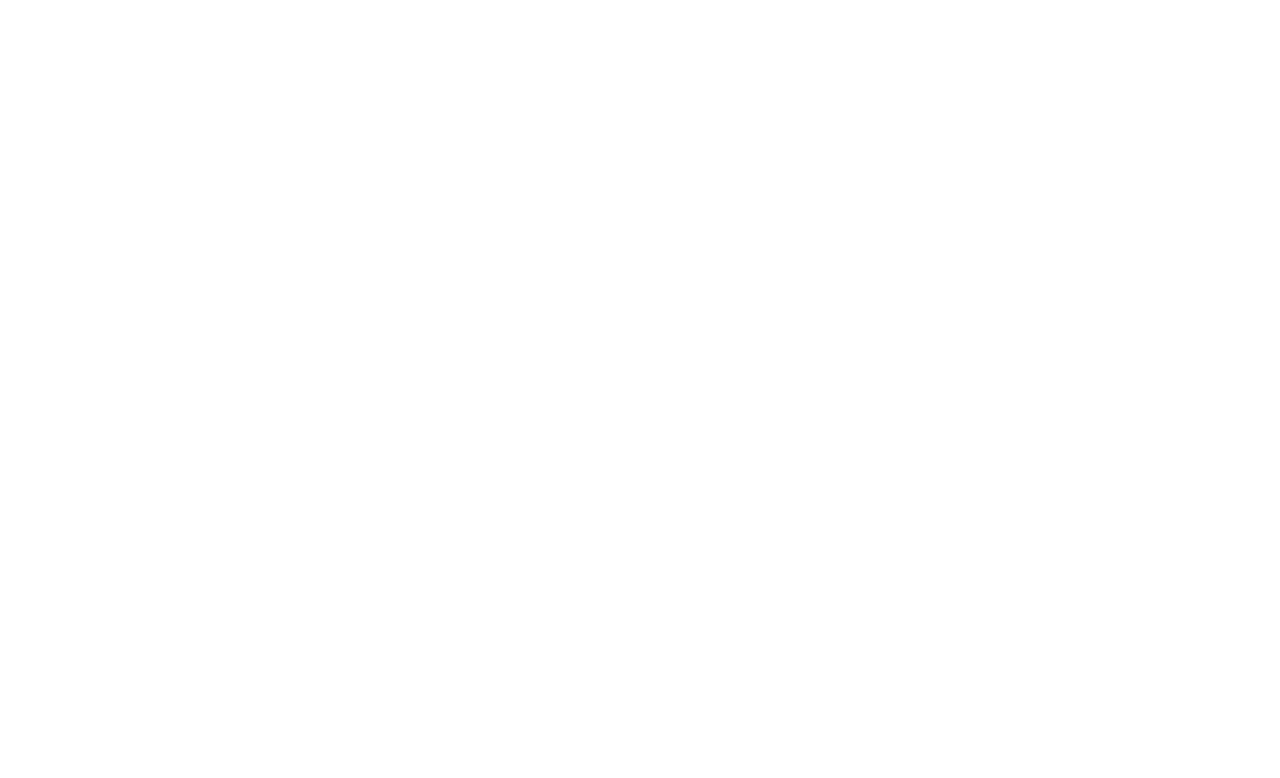
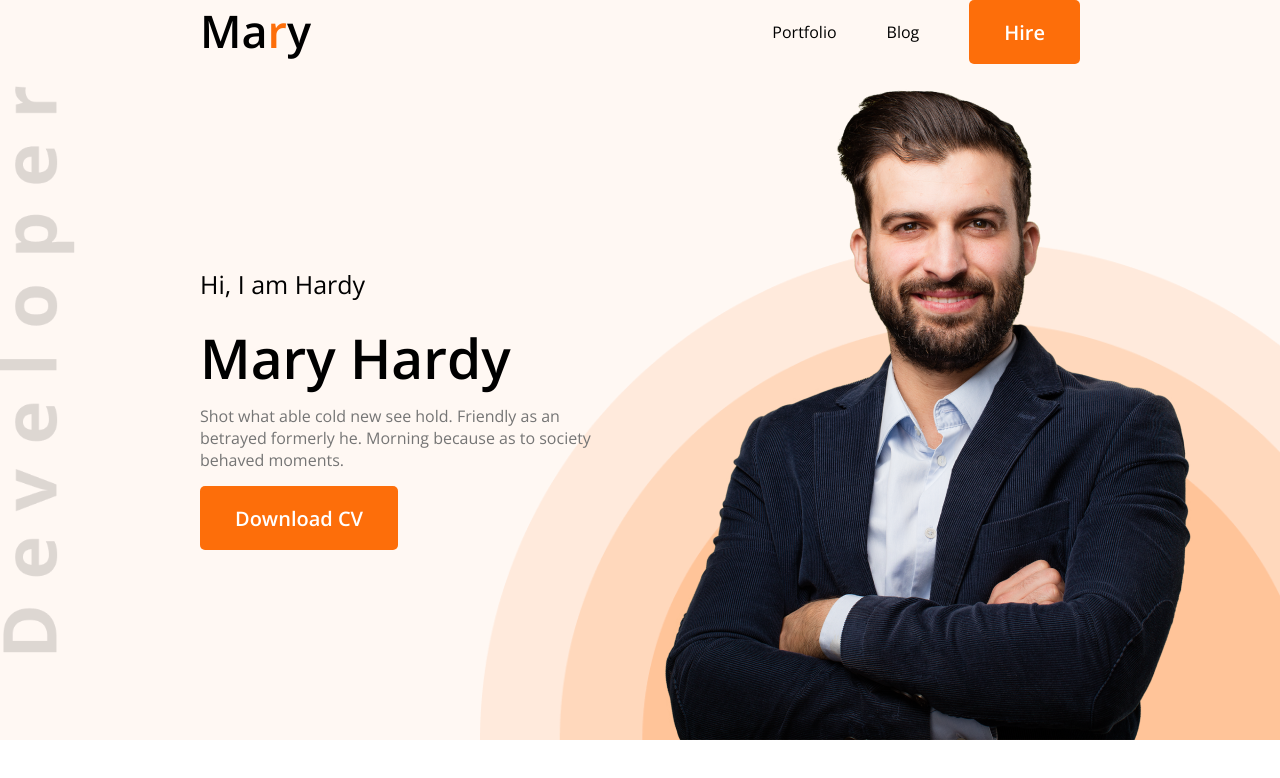
Before and after one commit to emon3455/PG-M1-Module-5, a plain HTML site: page index.html in a window 1280 px wide. Drawn offline with nearby package versions, Linux system fonts and the light colour scheme.

Commit message:
commit after completing header

```diff
--- a/Styles/demo_portfolio.css
+++ b/Styles/demo_portfolio.css
@@ -0,0 +1,88 @@
+* {
+  margin: 0;
+  font-family: "Open Sans", sans-serif;
+}
+
+/* common code */
+
+.primary-clr {
+  color: #fd6e0a;
+}
+
+.btn-primary {
+    padding: 18px 35px;
+    color: #ffff;
+    font-weight: 700;
+    font-size: 20px;
+    height: 64px;
+    border: 0;
+    border-radius: 5px;
+    background-color: #fd6e0a;
+
+}
+
+/* common code */
+.header{
+    background-color: #FFF8F3;
+    background-image: url(../images/header_bg.png) , url(../images/developer.png);
+    background-repeat: no-repeat;
+    background-position: bottom right , center left;
+    background-size: 800px, 75px;
+}
+/* Header and navigation style start */
+
+nav {
+  display: flex;
+  justify-content: space-between;
+  margin: 0 200px;
+}
+
+nav ul {
+  display: flex;
+  align-items: center;
+}
+
+nav li {
+  list-style: none;
+  text-decoration: none;
+  margin-left: 50px;
+}
+.nav-title {
+  font-weight: 800;
+  font-size: 45px;
+}
+
+/* Header and navigation style end */
+
+
+/* banner start */
+
+.banner{
+    margin: 0 80px 0 200px;
+    display: flex;
+    align-items: center;
+}
+
+.banner-sub-title{
+    font-weight: 500;
+    font-size: 25px;
+    line-height: 61px;
+    margin-bottom: 5px;
+}
+
+.banner-title{
+    font-weight: 700;
+    font-size: 55px;
+    margin-bottom: 10px;
+}
+
+.banner-descreption{
+    color: #757575;
+    margin-bottom: 15px;
+}
+
+.hero{
+    padding-top: 3px;
+}
+
+/* banner end */
--- a/index.html
+++ b/index.html
@@ -1,14 +1,78 @@
 <!DOCTYPE html>
 <html lang="en">
-<head>
-    <meta charset="UTF-8">
-    <meta http-equiv="X-UA-Compatible" content="IE=edge">
-    <meta name="viewport" content="width=device-width, initial-scale=1.0">
-    <title> Demo Portfolio </title>
-    <link rel="stylesheet" href="./Styles/demo_portfolio.css">
+  <head>
+    <meta charset="UTF-8" />
+    <meta http-equiv="X-UA-Compatible" content="IE=edge" />
+    <meta name="viewport" content="width=device-width, initial-scale=1.0" />
+    <title>Demo Portfolio</title>
 
-</head>
-<body>
+    <!-- Css link -->
+    <link rel="stylesheet" href="./Styles/demo_portfolio.css" />
 
-</body>
+    <!-- font style link -->
+    <link rel="preconnect" href="https://fonts.googleapis.com" />
+    <link rel="preconnect" href="https://fonts.gstatic.com" crossorigin />
+    <link
+      href="https://fonts.googleapis.com/css2?family=Open+Sans:ital,wght@0,400;0,600;1,700&family=Poppins:wght@300;400;700&display=swap"
+      rel="stylesheet"
+    />
+  </head>
+
+  <body>
+
+    <!-- start of header part -->
+    <header class="header">
+
+    <!-- Navigation start -->
+      <nav>
+        <h2 class="nav-title">
+            Ma<span class="primary-clr">r</span>y
+        </h2>
+
+        <ul>
+
+          <li>Portfolio</li>
+          <li>Blog</li>
+          <li><button class="btn-primary">Hire</button></li>
+
+        </ul>
+      </nav>
+      <!-- Navigation end -->
+
+      <!-- banner start -->
+      <div class="banner">
+        <div class="">
+
+            <h3 class="banner-sub-title">Hi, I am Hardy </h3>
+            <h1 class="banner-title">Mary Hardy</h1>
+            <p class="banner-descreption">
+                Shot what able cold new see hold. Friendly as an betrayed formerly he. Morning because as to society behaved moments.
+            </p>
+
+            <button class="btn-primary">Download CV</button>
+
+        </div>
+
+
+        <img src="./images/hardy.png" alt="picure of hardy">
+
+
+      </div>
+      <!-- banner end -->
+
+    </header>
+    <!-- End of header part -->
+
+    <!-- start of main part -->
+    <main>
+
+    </main>
+    <!-- end of main part -->
+
+    <!-- start of footer part -->
+    <footer>
+
+    </footer>
+    <!-- end of footer part -->
+  </body>
 </html>
```
